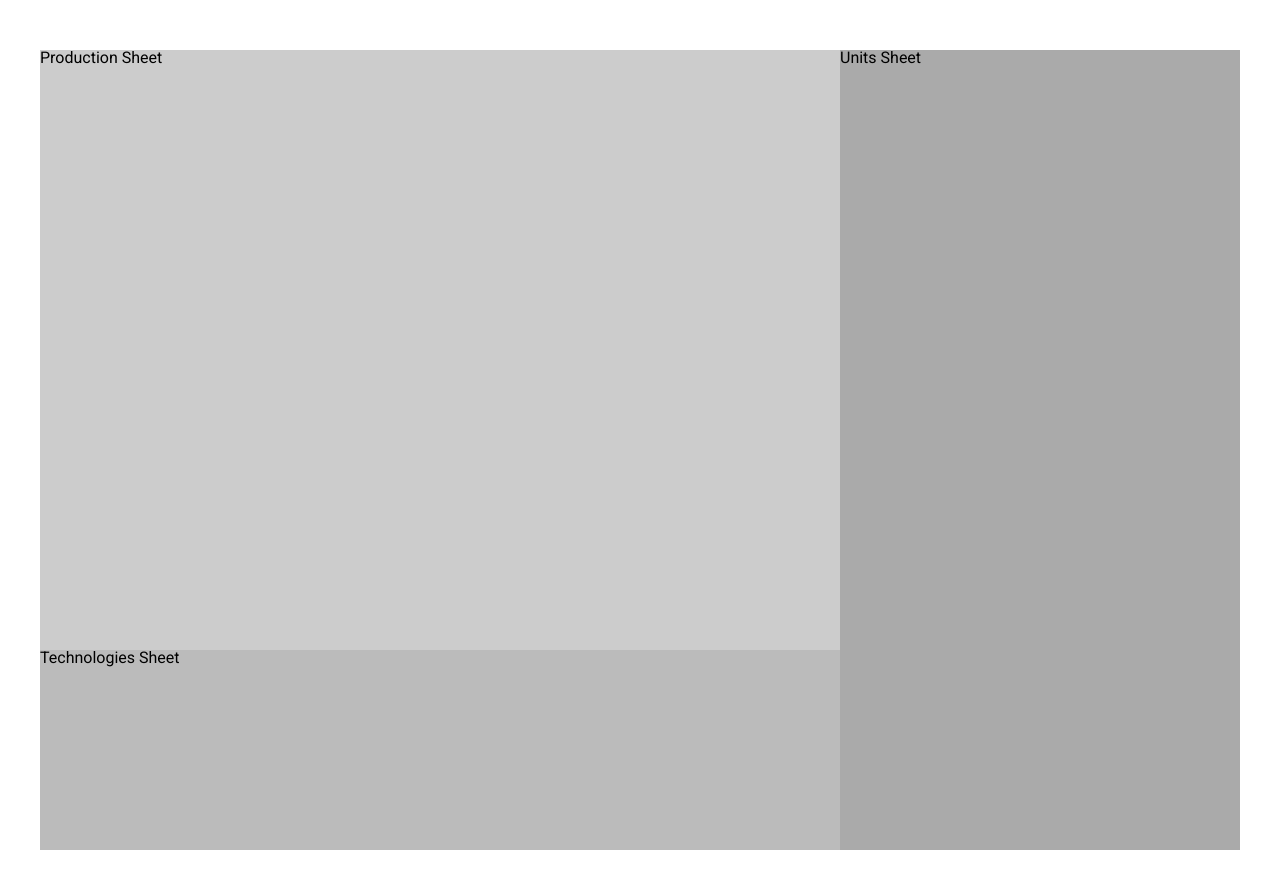
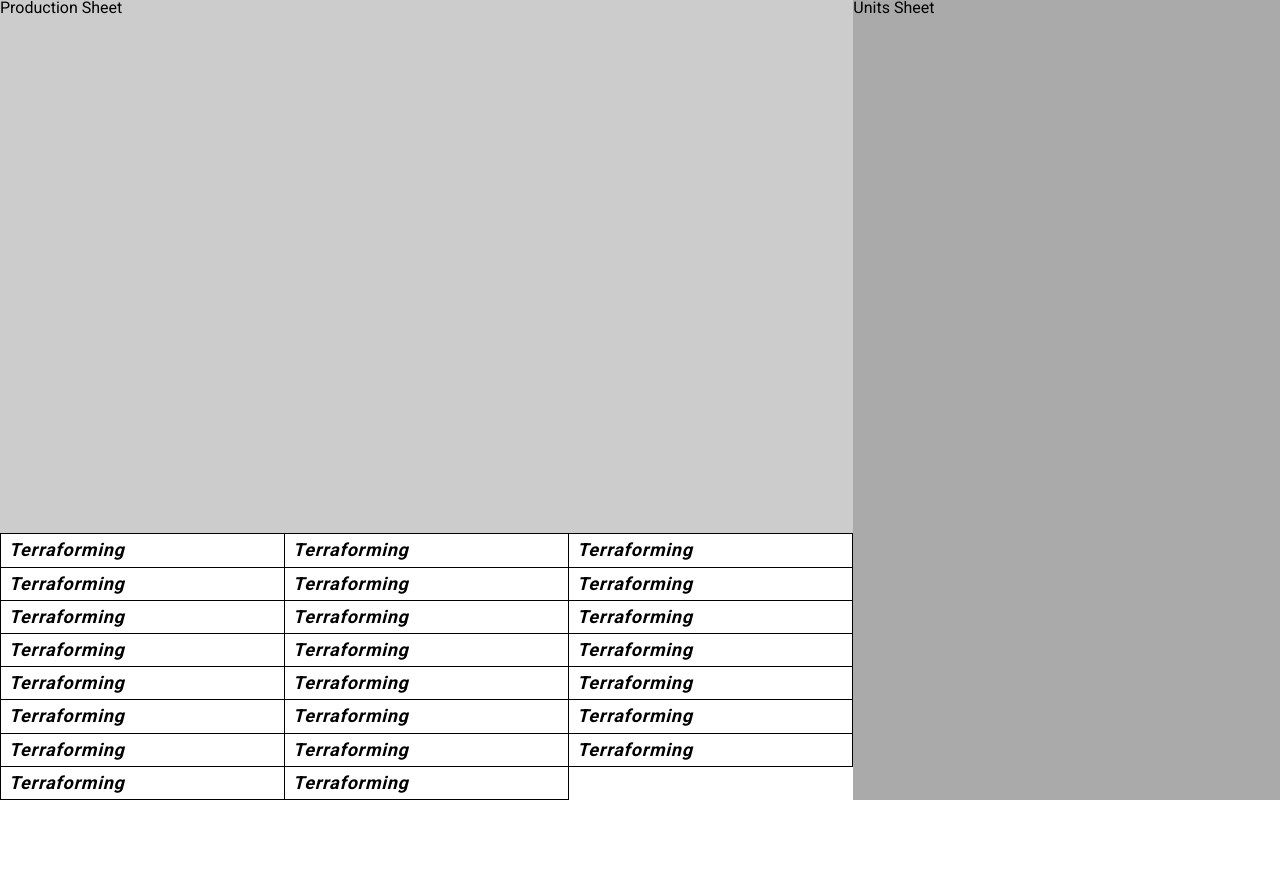
Before and after one commit to ilu2112/se4x-sheet, a React app: page / in a window 1280 px wide. Shown: the top 888 px of the page. After the commit the page ends 800 px from the top, so only its background shows below. Built offline with nearby package versions, Linux system fonts and the light colour scheme.

Commit message:
Technology Sheet: WIP

```diff
--- a/package.json
+++ b/package.json
@@ -3,7 +3,7 @@
   "version": "1.0.0",
   "license": "MIT",
   "scripts": {
-    "start": "webpack-dev-server --hot --open",
+    "start": "webpack-dev-server --hot --open --host 0.0.0.0",
     "build": "webpack",
     "lint": "eslint src"
   },
--- a/src/components/MasterSheet.jsx
+++ b/src/components/MasterSheet.jsx
@@ -1,37 +1,37 @@
 import React from "react";
 import styled from "styled-components";
 import ProductionSheet from "./ProductionSheet";
-import TechnologiesSheet from "./TechnologiesSheet";
+import TechnologySheet from "./TechnologySheet";
 import UnitsSheet from "./UnitsSheet";
 
 const MasterSheetComponent = styled.div`
   display: grid;
-  width: 1200px;
-  height: 800px;
-  margin: 50px auto;
+  min-width: 1200px;
+  min-height: 800px;
+  width: 100%;
+  height: 100%;
   grid-template-columns: repeat(12, 1fr);
   grid-template-rows: repeat(12, 1fr);
-  background: #EEE;
 
   .production-sheet-wrapper {
-    grid-column-start: 1;
-    grid-column-end: 9;
-    grid-row-start: 1;
-    grid-row-end: 10;
+    height: 100%;
+    width: 100%;
+    grid-column: 1 / 9;
+    grid-row: 1 / 9;
   }
 
-  .technologies-sheet-wrapper {
-    grid-column-start: 1;
-    grid-column-end: 9;
-    grid-row-start: 10;
-    grid-row-end: 13;
+  .technology-sheet-wrapper {
+    height: 100%;
+    width: 100%;
+    grid-column: 1 / 9;
+    grid-row: 9 / 13;
   }
 
   .units-sheet-wrapper {
-    grid-column-start: 9;
-    grid-column-end: 13;
-    grid-row-start: 1;
-    grid-row-end: 13;
+    height: 100%;
+    width: 100%;
+    grid-column: 9 / 13;
+    grid-row: 1 / 13;
   }
 `;
 
@@ -42,8 +42,8 @@ class MasterSheet extends React.Component {
         <div className="production-sheet-wrapper">
           <ProductionSheet />
         </div>
-        <div className="technologies-sheet-wrapper">
-          <TechnologiesSheet />
+        <div className="technology-sheet-wrapper">
+          <TechnologySheet />
         </div>
         <div className="units-sheet-wrapper">
           <UnitsSheet />
--- a/src/components/TechnologiesSheet.jsx
+++ /dev/null
@@ -1,20 +0,0 @@
-import React from "react";
-import styled from "styled-components";
-
-const Wrapper = styled.div`
-  background: #BBB;
-  width: 100%;
-  height: 100%;
-`;
-
-class TechnologiesSheet extends React.Component {
-  render() {
-    return (
-      <Wrapper>
-        Technologies Sheet
-      </Wrapper>
-    );
-  }
-}
-
-export default TechnologiesSheet;
--- /dev/null
+++ b/src/components/TechnologySheet.jsx
@@ -0,0 +1,52 @@
+import React from "react";
+import styled from "styled-components";
+import TechnologyCell from "./technology-sheet/TechnologyCell";
+
+const Wrapper = styled.div`
+  width: 100%;
+  height: 100%;
+  display: grid;
+  grid-template-columns: repeat(3, 1fr);
+  grid-template-rows: repeat(8, 1fr);
+
+  box-sizing: border-box;
+  border: 1px solid #000;
+  border-bottom: none;
+  border-right: none;
+`;
+
+class TechnologySheet extends React.Component {
+  render() {
+    return (
+      <Wrapper>
+        <TechnologyCell />
+        <TechnologyCell />
+        <TechnologyCell />
+        <TechnologyCell />
+        <TechnologyCell />
+        <TechnologyCell />
+        <TechnologyCell />
+        <TechnologyCell />
+        <TechnologyCell />
+        <TechnologyCell />
+
+        <TechnologyCell />
+        <TechnologyCell />
+        <TechnologyCell />
+        <TechnologyCell />
+        <TechnologyCell />
+        <TechnologyCell />
+        <TechnologyCell />
+        <TechnologyCell />
+        <TechnologyCell />
+        <TechnologyCell />
+
+        <TechnologyCell />
+        <TechnologyCell />
+        <TechnologyCell />
+      </Wrapper>
+    );
+  }
+}
+
+export default TechnologySheet;
--- /dev/null
+++ b/src/components/technology-sheet/TechnologyCell.jsx
@@ -0,0 +1,29 @@
+import React from "react";
+import styled from "styled-components";
+
+const Wrapper = styled.div`
+  background: #FFF;
+  box-sizing: border-box;
+  border: 1px solid #000;
+  border-top: none;
+  border-left: none;
+  font-weight: 700;
+  display: flex;
+  align-items: center;
+  padding: 0 8px;
+  font-size: 18px;
+  letter-spacing: 0.75px;
+  font-style: italic;
+`;
+
+class TechnologyCell extends React.Component {
+  render() {
+    return (
+      <Wrapper>
+        Terraforming
+      </Wrapper>
+    );
+  }
+}
+
+export default TechnologyCell;
```
